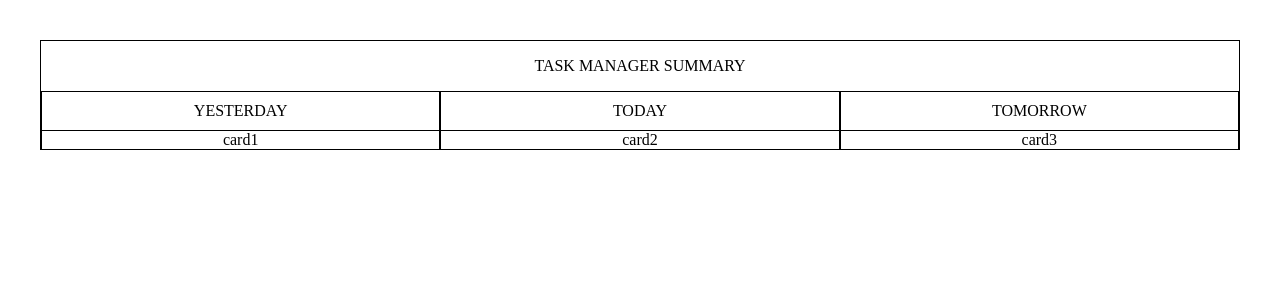
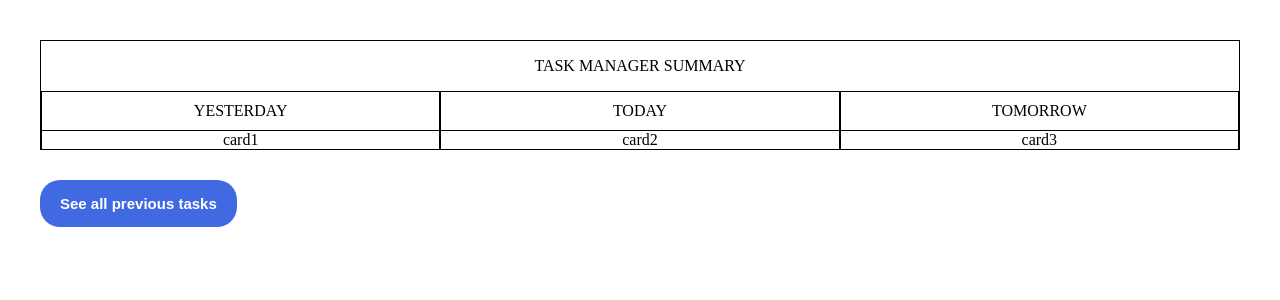
Before and after one commit to Nikolas0209/Task-Manager-App, a React (Vite) app: page / in a window 1280 px wide. Shown: the top 300 px of the page. Built offline with nearby package versions, Linux system fonts and the light colour scheme.

Commit message:
Create and style button for seeing previous tasks

```diff
--- a/src/pages/HomePage.css
+++ b/src/pages/HomePage.css
@@ -17,3 +17,19 @@
   border-bottom: 1px solid black;
   padding: 10px;
 }
+
+.past-tasks-button-container{
+ display: flex;
+ padding-top: 30px;
+}
+
+.past-tasks-review-button{
+  padding: 15px 20px;
+  background-color: royalblue;
+  color: white;
+  font-size: 15px;
+  font-weight: bold;
+  border: none;
+  border-radius: 20px;
+  cursor: pointer;
+}
--- a/src/pages/HomePage.tsx
+++ b/src/pages/HomePage.tsx
@@ -27,8 +27,14 @@ function HomePage(){
           card3
         </div>
       </div>
+     </div>
 
+     <div className="past-tasks-button-container">
+      <button className="past-tasks-review-button">
+        See all previous tasks
+      </button>
      </div>
+
     </>
   )
 };
```
